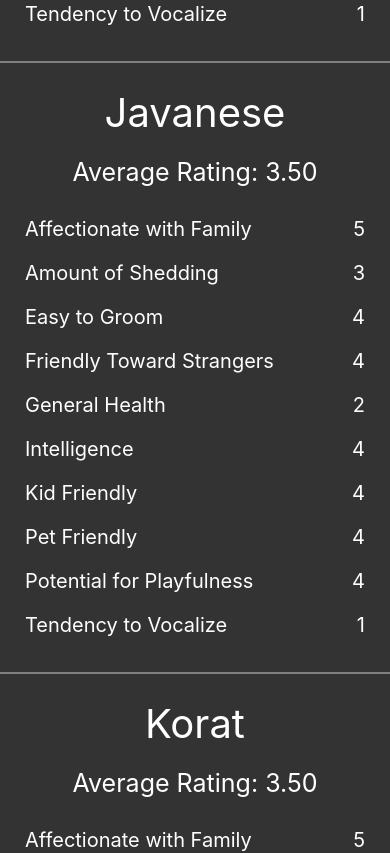
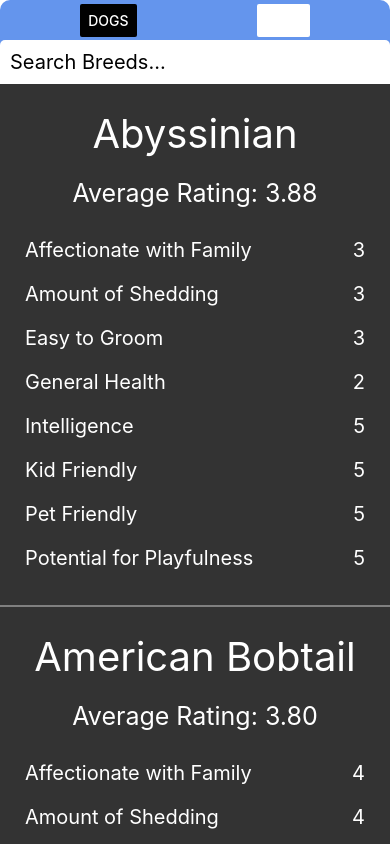
Before and after one commit to jewarner57/Pets-By-Breed-App, a React Native app: screen / in a window 390 px wide. Shown: the top 853 px of the page. Built offline with nearby package versions, Linux system fonts and the light colour scheme.

Commit message:
feat: add toggle between dogs and cats and add breed search bar

```diff
--- a/App.js
+++ b/App.js
@@ -1,15 +1,44 @@
+import { useState } from 'react';
 import { StatusBar } from 'expo-status-bar';
-import { StyleSheet, Text, View, SafeAreaView, ScrollView, FlatList } from 'react-native';
+import { StyleSheet, Text, View, SafeAreaView, FlatList, TextInput } from 'react-native';
 import Item from './Item'
-import { cats } from './breeds'
+import { cats, dogs } from './breeds'
+import SpeciesToggle from './SpeciesToggle';
 
 export default function App() {
+  const species = [cats, dogs]
+  const [breedData, setBreedData] = useState(0)
+  const [filteredSpeciesData, setFilteredSpeciesData] = useState(species[breedData])
+  const [query, setQuery] = useState('')
+
+  const setSpecies = (index) => {
+    setBreedData(index)
+    setFilteredSpeciesData(species[index])
+    setQuery("")
+  }
+
+  const updateQuery = (searchText) => {
+    setFilteredSpeciesData(
+      species[breedData].filter((breed) => {
+        return breed.breed.toLowerCase().includes(searchText.toLowerCase())
+      })
+    )
+    setQuery(searchText)
+  }
+
   return (
     <View style={styles.container}>
       <StatusBar style="auto" />
       <SafeAreaView style={styles.breedsScroll}>
+        <SpeciesToggle setSpecies={setSpecies} species={breedData} />
+        <TextInput
+          style={styles.searchBar}
+          onChangeText={updateQuery}
+          value={query}
+          placeholder='Search Breeds...'
+        />
         <FlatList
-          data={cats}
+          data={filteredSpeciesData}
           renderItem={({ item, index }) => {
             return <Item title={`${item.breed}`} data={item} />
           }}
@@ -28,8 +57,18 @@ const styles = StyleSheet.create({
     justifyContent: 'center',
   },
   breedsScroll: {
+    flex: 1,
     width: '100%',
+    height: '100%',
     backgroundColor: 'cornflowerblue',
     borderRadius: 10,
-  }
+  },
+  searchBar: {
+    height: 45,
+    fontSize: 20,
+    borderTopLeftRadius: 5,
+    borderTopRightRadius: 5,
+    padding: 10,
+    backgroundColor: '#fff',
+  },
 });
--- a/Item.js
+++ b/Item.js
@@ -26,7 +26,7 @@ function Item({ title, data }) {
       {properties.map((prop) => {
         return (
           prop !== 'breed' ?
-            <View style={styles.propertyContainer}>
+            <View style={styles.propertyContainer} key={title + prop}>
               <Text style={styles.propInfo}>{prop}</Text>
               <Text style={styles.propInfo}>{data[prop]}</Text>
             </View>
--- /dev/null
+++ b/SpeciesToggle.js
@@ -0,0 +1,30 @@
+import React from 'react'
+import { StyleSheet, View, Text, Button } from 'react-native'
+
+function SpeciesToggle({ setSpecies, species }) {
+
+  return (
+    <View style={styles.speciesButtons}>
+      <Button onPress={() => setSpecies(1)} title="Dogs" color={species === 1 ? '#fff' : '#000'} style={styles.speciesButton}></Button>
+      <Button onPress={() => setSpecies(0)} title="Cats" color={species === 1 ? '#000' : '#fff'} style={styles.speciesButton}></Button>
+    </View >
+  );
+}
+
+const styles = StyleSheet.create({
+  speciesButtons: {
+    flex: 0,
+    flexDirection: 'row',
+    justifyContent: 'space-around',
+    alignItems: 'center',
+    padding: 20,
+  },
+  speciesButton: {
+    flex: 1,
+    padding: 10,
+    borderColor: '#fff',
+    borderWidth: 5,
+  }
+});
+
+export default SpeciesToggle
```
